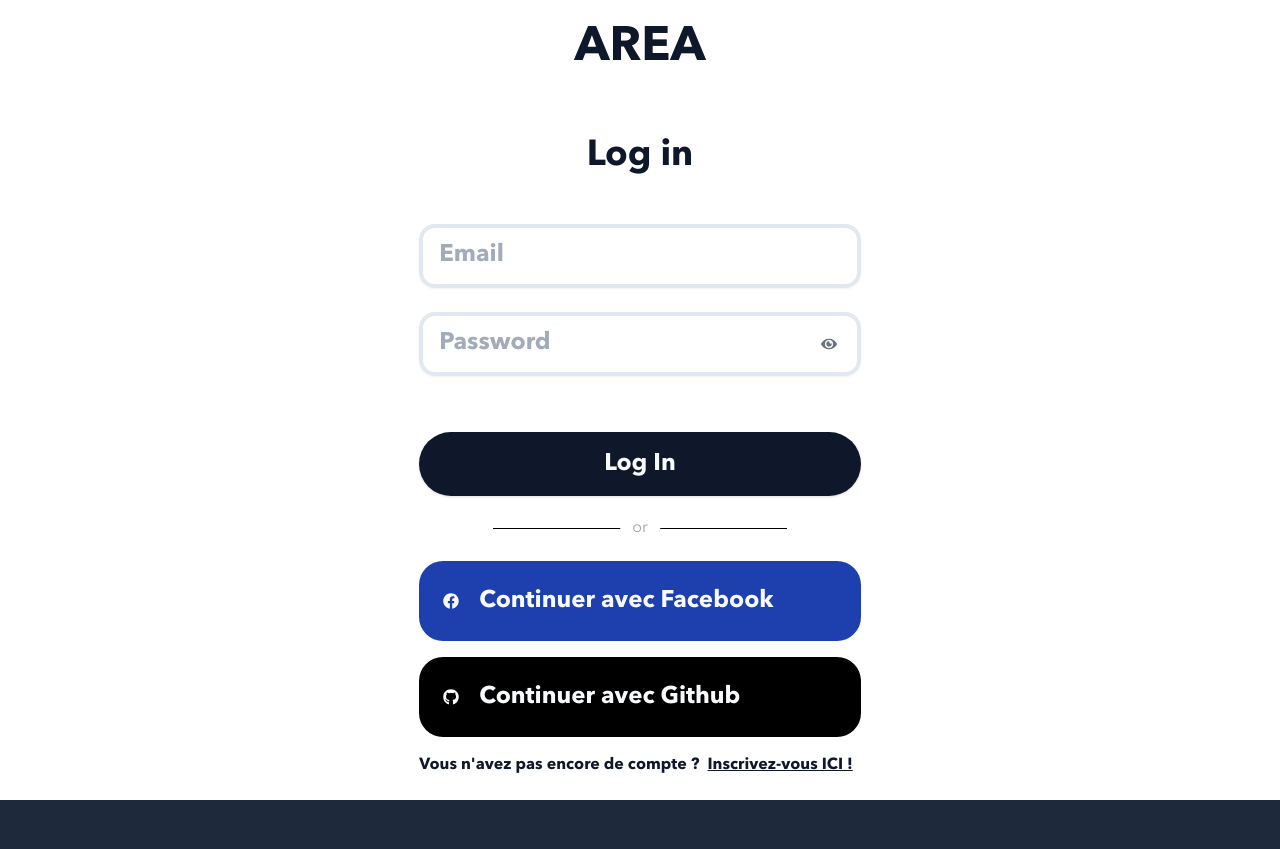
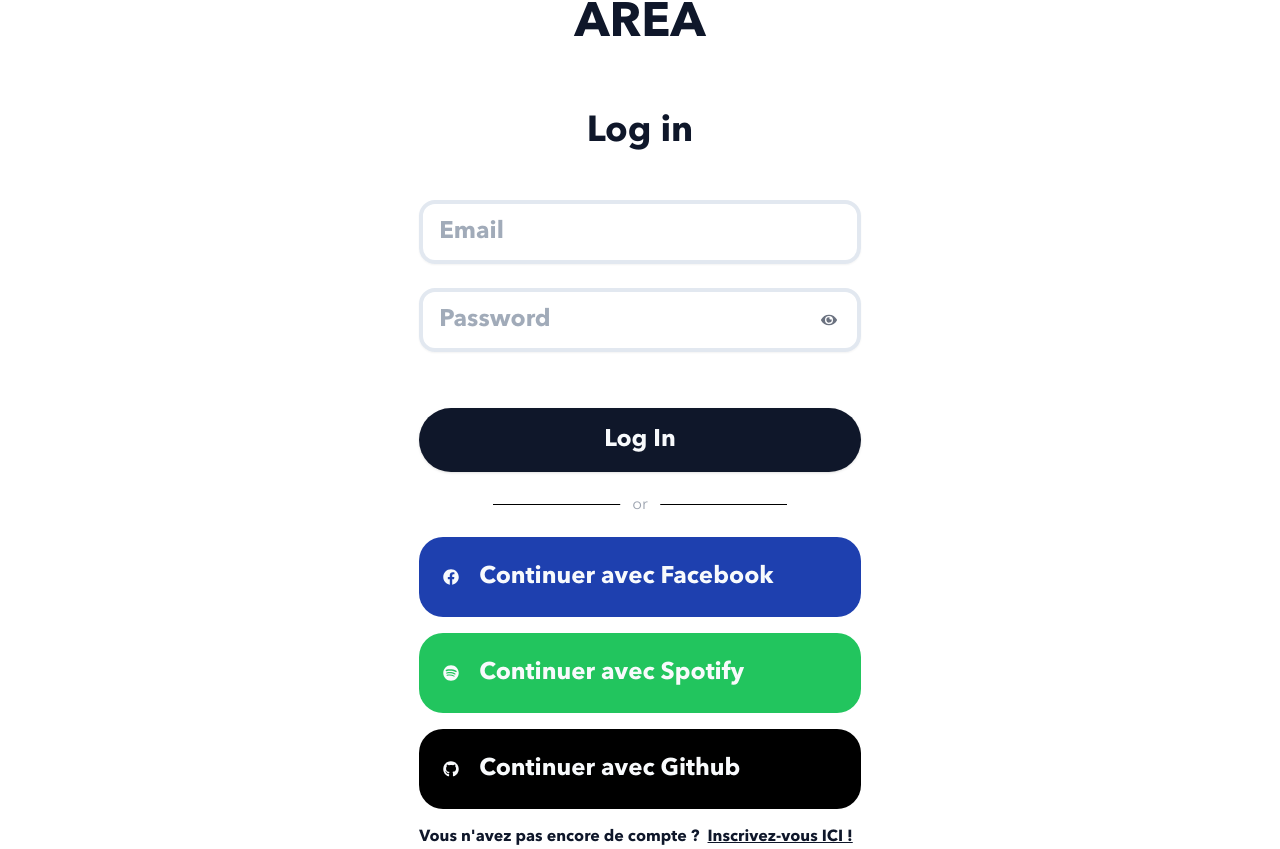
Before and after one commit to Robouch0/AREA, a Next.js app in the folder web/: page / in a window 1280 px wide. Before the commit the page ends 800 px from the top, so only its background shows below. Built offline with nearby package versions, Linux system fonts and the light colour scheme; no server answers.

Commit message:
feat(): re add button spotify for oauth

```diff
--- a/web/components/pages/login/LoginForm.tsx
+++ b/web/components/pages/login/LoginForm.tsx
@@ -146,12 +146,12 @@ function LoginForm() {
                                     ServiceIcon={<FaGoogle className="w-12 h-12" />}
                                 /> */}
 
-                               {/*<OauthButton
+                               <OauthButton
                                     arial-label="Spotify"
                                     service="spotify"
                                     className="focus-visible:border-slate-500 focus-visible:border-8 flex items-center justify-start px-6 bg-green-500 hover:bg-green-500 hover:opacity-90 rounded-3xl shadow-none h-20 w-full"
                                     ServiceIcon={<FaSpotify className="w-12 h-12" />}
-                                />*/}
+                                />
 
                                 {/* <OauthButton
                                     arial-label="Discord"
```
